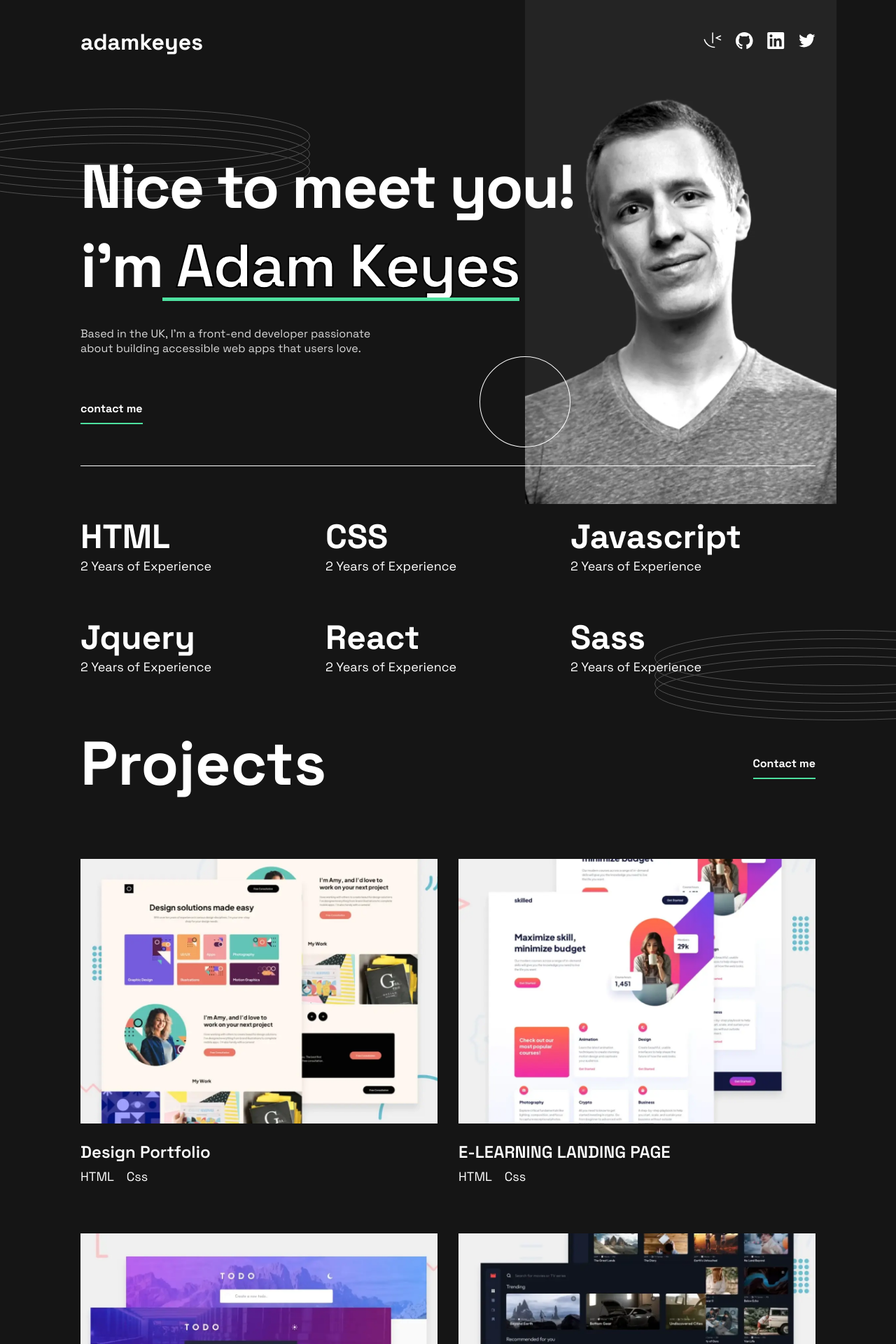
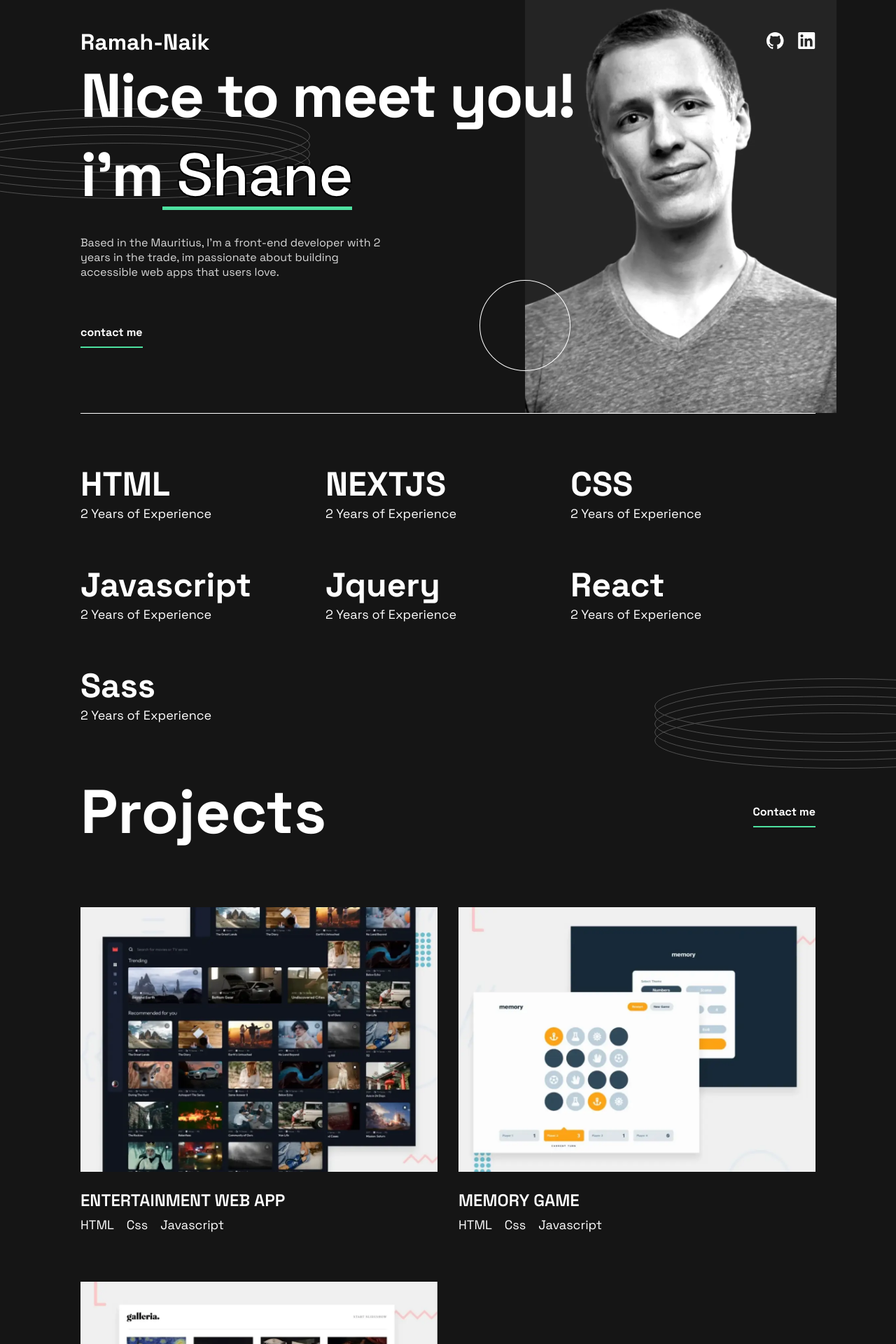
Before and after one commit to shane-brendon/porfolio-nextjs, a Next.js app: page / in a window 1280 px wide. Shown: the top 1920 px of the page at 70% size. Built offline with nearby package versions, Linux system fonts and the light colour scheme.

Commit message:
change some content

```diff
--- a/src/components/Footer/Footer.jsx
+++ b/src/components/Footer/Footer.jsx
@@ -44,24 +44,14 @@ export const LinksComponent = () => {
     <div id='links' className='links'>
       <h3 className='links--name'>{data}</h3>
       <ul className='links--socials'>
-        <li className='fontend-mentors'>
-          <Link href={'/'}>
-            <IconFrontendMentor />
-          </Link>
-        </li>
         <li className='github'>
-          <Link href={'/'}>
+          <Link href={'https://github.com/shane-brendon'} target='blank_'>
             <IconGithub />
           </Link>
         </li>
-        <li className='linkedin'>
-          <Link href={'/'}>
+        <li className='linkedin' target='blank_'>
+          <Link href={'https://www.linkedin.com/in/shane-ramah-naik-50b023250/?originalSubdomain=mu'}>
             <IconLinkedin />
-          </Link>
-        </li>
-        <li className='twitter'>
-          <Link href={'/'}>
-            <IconTwitter />
           </Link>
         </li>
       </ul>
--- a/src/components/Hero/hero.scss
+++ b/src/components/Hero/hero.scss
@@ -1,7 +1,7 @@
 #hero {
   height: 60vh;
   padding-top: 8.125rem;
-
+  display: inline;
   .container {
     position: relative;
   }
--- a/src/components/Skills/skills.scss
+++ b/src/components/Skills/skills.scss
@@ -38,7 +38,7 @@
   }
 
   @media screen and (max-width: $tablet) {
-    padding-top: 4rem;
+    padding-top: 0;
     .ringPattern__skill {
       position: absolute;
       bottom: 0;
--- a/src/data/data.json
+++ b/src/data/data.json
@@ -27,13 +27,13 @@
       "url": "/contact"
     },
     "experience": "Years of Experience",
-    "author": "adamkeyes"
+    "author": "Ramah-Naik"
   },
   "hero": {
     "intro": {
       "first_line": "Nice to meet you! i'm",
-      "second_line": " Adam Keyes",
-      "description": "Based in the UK, I’m a front-end developer passionate about building accessible web apps that users love.",
+      "second_line": " Shane",
+      "description": "Based in the Mauritius, I’m a front-end developer with 2 years in the trade, im passionate about building accessible web apps that users love.",
       "images": {
         "mobile": {
           "url": "/images/image-profile-mobile.webp",
@@ -53,6 +53,9 @@
   "skills": [
     {
       "text": "HTML",
+      "experience": "2"
+    },    {
+      "text": "NEXTJS",
       "experience": "2"
     },
     {
@@ -79,42 +82,6 @@
   "projects": {
     "title": "Projects",
     "projects": [
-      {
-        "name": "Design Portfolio",
-        "technology": ["HTML", "Css"],
-        "image": {
-          "large": "/images/thumbnail-project-1-large.webp",
-          "small": "/images/thumbnail-project-1-large.webp"
-        },
-        "links": {
-          "project": "https://www.youtube.com/watch?v=dQw4w9WgXcQ",
-          "code": "https://www.youtube.com/watch?v=dQw4w9WgXcQ"
-        }
-      },
-      {
-        "name": "E-LEARNING LANDING PAGE",
-        "technology": ["HTML", "Css"],
-        "image": {
-          "large": "/images/thumbnail-project-2-large.webp",
-          "small": "/images/thumbnail-project-2-large.webp"
-        },
-        "links": {
-          "project": "https://www.youtube.com/watch?v=dQw4w9WgXcQ",
-          "code": "https://www.youtube.com/watch?v=dQw4w9WgXcQ"
-        }
-      },
-      {
-        "name": "TODO WEB APP",
-        "technology": ["HTML", "Css", "Javascript"],
-        "image": {
-          "large": "/images/thumbnail-project-3-large.webp",
-          "small": "/images/thumbnail-project-3-large.webp"
-        },
-        "links": {
-          "project": "https://www.youtube.com/watch?v=dQw4w9WgXcQ",
-          "code": "https://www.youtube.com/watch?v=dQw4w9WgXcQ"
-        }
-      },
       {
         "name": "ENTERTAINMENT WEB APP",
         "technology": ["HTML", "Css", "Javascript"],
```
